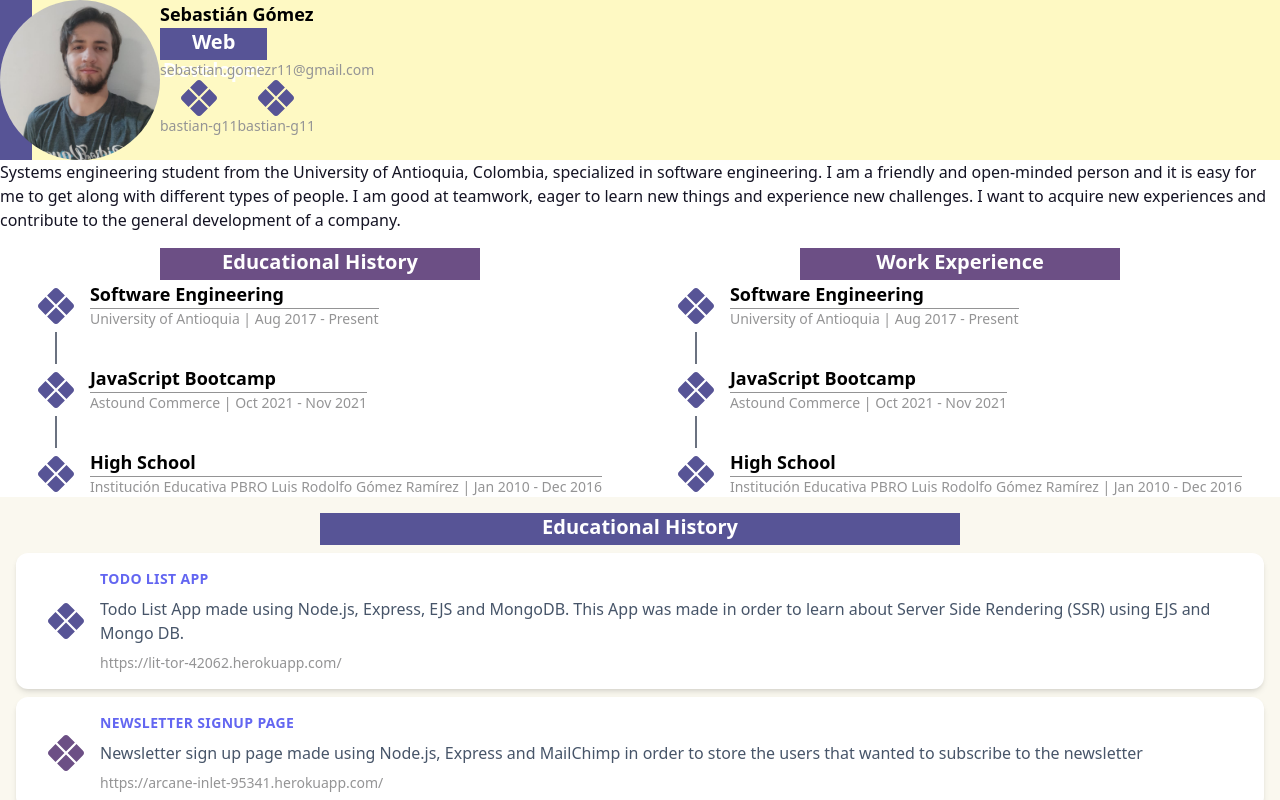
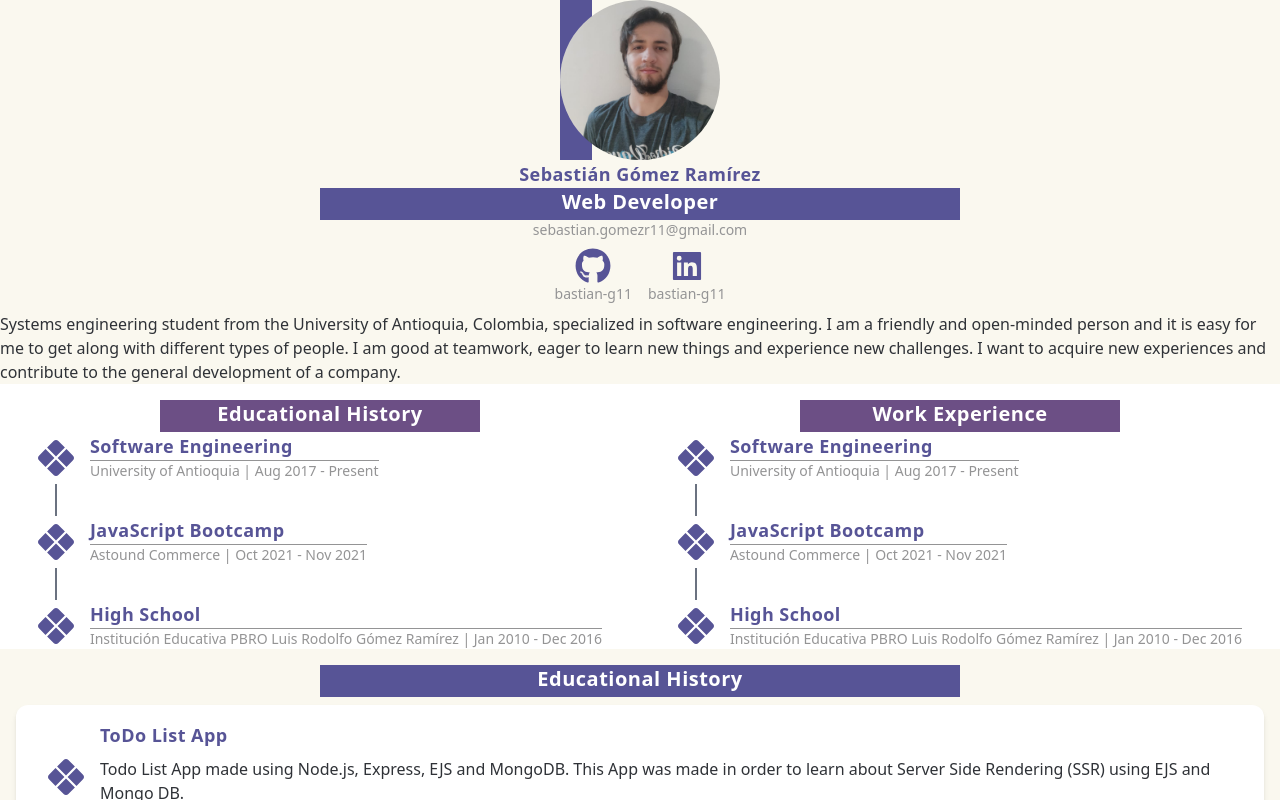
Before and after one commit to bastian-g11/cv-bastian-g11, a React (Create React App) app: page / in a window 1280 px wide. Built offline with nearby package versions, Linux system fonts and the light colour scheme.

Commit message:
FEAT: Style header component

```diff
--- a/src/components/Header.jsx
+++ b/src/components/Header.jsx
@@ -1,5 +1,16 @@
-const Header = () => {
-  return (  );
-}
+import { IconText } from 'components/IconText';
+import { Title } from 'components/Title';
 
-export default Header;
+const Header = () => (
+  <div className='w-full flex-container'>
+    <h1 className='title'>Sebastián Gómez Ramírez</h1>
+    <Title text='Web Developer' />
+    <p className='info-title'>sebastian.gomezr11@gmail.com</p>
+    <div className='flex'>
+      <IconText icon='github' iconColor='purple' text='bastian-g11' />
+      <IconText icon='linkedin' iconColor='purple' text='bastian-g11' />
+    </div>
+  </div>
+);
+
+export { Header };
--- a/src/components/IconText.jsx
+++ b/src/components/IconText.jsx
@@ -2,7 +2,7 @@ import { Icon } from 'components/Icon';
 
 // TODO: Make icon a parameter
 const IconText = ({ icon, iconColor, text }) => (
-  <div className='flex-container'>
+  <div className='flex-container m-2'>
     <Icon id={icon} color={iconColor} />
     <p className='info-title'>{text}</p>
   </div>
--- a/src/components/ProfilePicture.jsx
+++ b/src/components/ProfilePicture.jsx
@@ -1,5 +1,5 @@
 const ProfilePicture = () => (
-  <div>
+  <div className='md:w-1/2 md:ml-auto md:-translate-x-20'>
     <div className='border-l-[2rem] border-main-purple h-40 float-left' />
     <div
       className={`h-40 w-40 rounded-full bg-[url('../assets/ich.png')] bg-cover bg-center relative`}
--- a/src/components/Project.jsx
+++ b/src/components/Project.jsx
@@ -7,13 +7,9 @@ const Project = ({ icon, iconColor, title, description, link }) => (
         <Icon id={icon} color={iconColor} />
       </div>
       <div className='p-4 flex-container md:items-start'>
-        <div className='uppercase tracking-wide text-sm text-indigo-500 font-semibold'>
-          {title}
-        </div>
+        <h1>{title}</h1>
         {/* TODO: Make orientation a prop */}
-        <p className='mt-2 text-slate-600 text-center md:text-start'>
-          {description}
-        </p>
+        <p className='mt-2 text-center md:text-start'>{description}</p>
         <a className='info-title mt-2 hover:underline' href={link}>
           {link}
         </a>
--- a/src/components/page-sections/Profile.jsx
+++ b/src/components/page-sections/Profile.jsx
@@ -1,20 +1,11 @@
-import { IconText } from 'components/IconText';
 import { ProfilePicture } from 'components/ProfilePicture';
-import { Title } from 'components/Title';
+import { Header } from 'components/Header';
 
 const Profile = () => (
-  <div>
-    <div className='flex space-x-0 bg-yellow-100'>
+  <div className='bg-light-yellow'>
+    <div className='flex md:block'>
       <ProfilePicture />
-      <div>
-        <h1>Sebastián Gómez</h1>
-        <Title text='Web Developer' />
-        <p className='info-title'>sebastian.gomezr11@gmail.com</p>
-        <div className='flex'>
-          <IconText icon='diamond' iconColor='purple' text='bastian-g11' />
-          <IconText icon='diamond' iconColor='purple' text='bastian-g11' />
-        </div>
-      </div>
+      <Header />
     </div>
     <p>
       Systems engineering student from the University of Antioquia, Colombia,
--- a/src/styles/index.css
+++ b/src/styles/index.css
@@ -3,10 +3,12 @@
 @tailwind utilities;
 
 h1 {
-  @apply text-lg font-bold;
+  /* @apply text-lg font-bold; */
+  @apply tracking-wide text-lg text-main-purple font-semibold;
 }
+
 p {
-  @apply text-dark-purple;
+  @apply text-dark-gray;
 }
 
 .flex-container {
```
